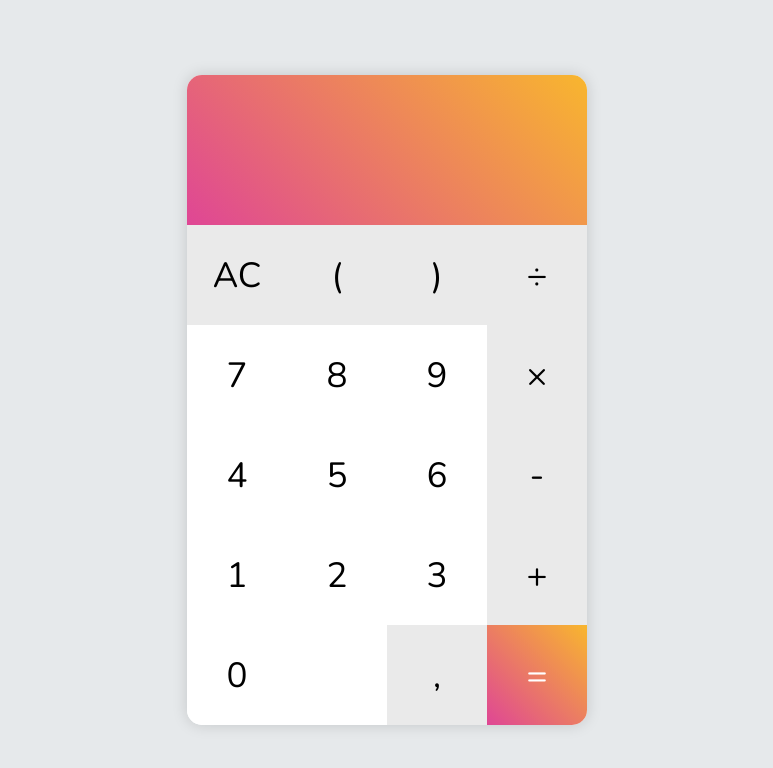
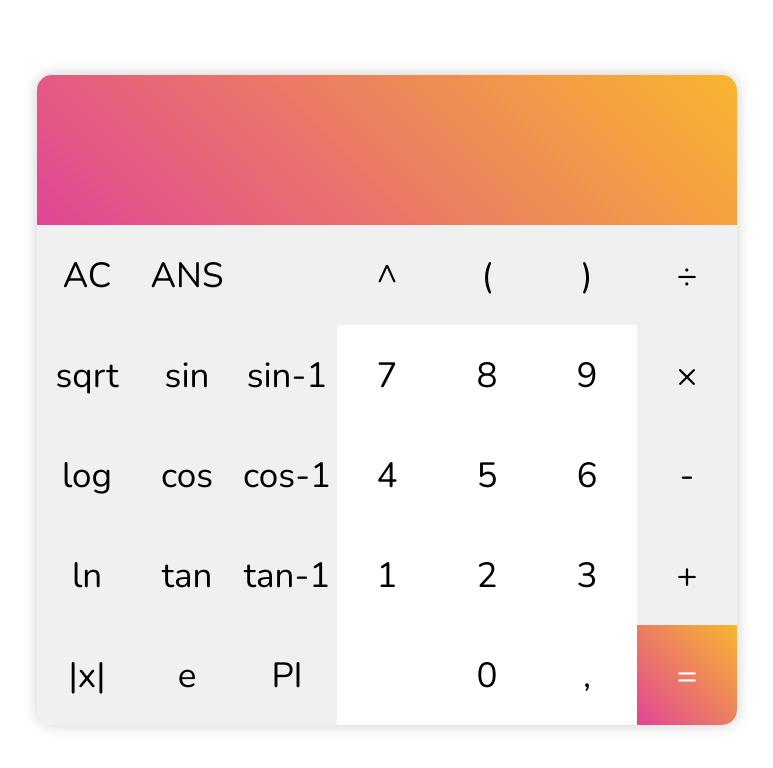
Before and after one commit to TwentyFiveSoftware/calculator, a plain HTML site: page index.html in a window 1280 px wide. Shown: the whole page, without its empty margins (253-1026 px from the left). Drawn offline with nearby package versions, Linux system fonts and the light colour scheme.

Commit message:
Added extended calculator layout.

```diff
--- a/index.html
+++ b/index.html
@@ -8,32 +8,76 @@
     <script src="https://cdn.jsdelivr.net/npm/vue/dist/vue.js"></script>
 </head>
 <body>
-<div class="calculator">
+<!--<div class="calculator">-->
+<!--    <div class="calculator__top">-->
+<!--        <div class="calculator__input">{{formattedInput}}</div>-->
+<!--        <div class="calculator__output">{{output}}</div>-->
+<!--    </div>-->
+
+<!--    <div class="calculator__bottom">-->
+<!--        <div class="calculator__button calculator__button&#45;&#45;dark" @click="() => clickButton('AC')">AC</div>-->
+<!--        <div class="calculator__button calculator__button&#45;&#45;dark" @click="() => clickButton('(')">(</div>-->
+<!--        <div class="calculator__button calculator__button&#45;&#45;dark" @click="() => clickButton(')')">)</div>-->
+<!--        <div class="calculator__button calculator__button&#45;&#45;dark" @click="() => clickButton('/')">÷</div>-->
+<!--        <div class="calculator__button" @click="() => clickButton('7')">7</div>-->
+<!--        <div class="calculator__button" @click="() => clickButton('8')">8</div>-->
+<!--        <div class="calculator__button" @click="() => clickButton('9')">9</div>-->
+<!--        <div class="calculator__button calculator__button&#45;&#45;dark" @click="() => clickButton('*')">×</div>-->
+<!--        <div class="calculator__button" @click="() => clickButton('4')">4</div>-->
+<!--        <div class="calculator__button" @click="() => clickButton('5')">5</div>-->
+<!--        <div class="calculator__button" @click="() => clickButton('6')">6</div>-->
+<!--        <div class="calculator__button calculator__button&#45;&#45;dark" @click="() => clickButton('-')">-</div>-->
+<!--        <div class="calculator__button" @click="() => clickButton('1')">1</div>-->
+<!--        <div class="calculator__button" @click="() => clickButton('2')">2</div>-->
+<!--        <div class="calculator__button" @click="() => clickButton('3')">3</div>-->
+<!--        <div class="calculator__button calculator__button&#45;&#45;dark" @click="() => clickButton('+')">+</div>-->
+<!--        <div class="calculator__button"></div>-->
+<!--        <div class="calculator__button" @click="() => clickButton('0')">0</div>-->
+<!--        <div class="calculator__button" @click="() => clickButton('.')">,</div>-->
+<!--        <div class="calculator__button calculator__button&#45;&#45;highlighted" @click="() => clickButton('=')">=</div>-->
+<!--    </div>-->
+<!--</div>-->
+<div class="calculator calculator--extended">
     <div class="calculator__top">
         <div class="calculator__input">{{formattedInput}}</div>
         <div class="calculator__output">{{output}}</div>
     </div>
 
-    <div class="calculator__bottom">
+    <div class="calculator__bottom calculator__bottom--extended">
         <div class="calculator__button calculator__button--dark" @click="() => clickButton('AC')">AC</div>
+        <div class="calculator__button calculator__button--dark" @click="() => clickButton('ANS')">ANS</div>
+        <div class="calculator__button calculator__button--dark"></div>
+        <div class="calculator__button calculator__button--dark" @click="() => clickButton('^')">^</div>
         <div class="calculator__button calculator__button--dark" @click="() => clickButton('(')">(</div>
         <div class="calculator__button calculator__button--dark" @click="() => clickButton(')')">)</div>
         <div class="calculator__button calculator__button--dark" @click="() => clickButton('/')">÷</div>
+        <div class="calculator__button calculator__button--dark" @click="() => clickButton('sqrt')">sqrt</div>
+        <div class="calculator__button calculator__button--dark" @click="() => clickButton('sin')">sin</div>
+        <div class="calculator__button calculator__button--dark" @click="() => clickButton('arcsin')">sin-1</div>
         <div class="calculator__button" @click="() => clickButton('7')">7</div>
         <div class="calculator__button" @click="() => clickButton('8')">8</div>
         <div class="calculator__button" @click="() => clickButton('9')">9</div>
         <div class="calculator__button calculator__button--dark" @click="() => clickButton('*')">×</div>
+        <div class="calculator__button calculator__button--dark" @click="() => clickButton('log')">log</div>
+        <div class="calculator__button calculator__button--dark" @click="() => clickButton('cos')">cos</div>
+        <div class="calculator__button calculator__button--dark" @click="() => clickButton('arccos')">cos-1</div>
         <div class="calculator__button" @click="() => clickButton('4')">4</div>
         <div class="calculator__button" @click="() => clickButton('5')">5</div>
         <div class="calculator__button" @click="() => clickButton('6')">6</div>
         <div class="calculator__button calculator__button--dark" @click="() => clickButton('-')">-</div>
+        <div class="calculator__button calculator__button--dark" @click="() => clickButton('ln')">ln</div>
+        <div class="calculator__button calculator__button--dark" @click="() => clickButton('tan')">tan</div>
+        <div class="calculator__button calculator__button--dark" @click="() => clickButton('arctan')">tan-1</div>
         <div class="calculator__button" @click="() => clickButton('1')">1</div>
         <div class="calculator__button" @click="() => clickButton('2')">2</div>
         <div class="calculator__button" @click="() => clickButton('3')">3</div>
         <div class="calculator__button calculator__button--dark" @click="() => clickButton('+')">+</div>
+        <div class="calculator__button calculator__button--dark" @click="() => clickButton('|')">|x|</div>
+        <div class="calculator__button calculator__button--dark" @click="() => clickButton('e')">e</div>
+        <div class="calculator__button calculator__button--dark" @click="() => clickButton('PI')">PI</div>
+        <div class="calculator__button"></div>
         <div class="calculator__button" @click="() => clickButton('0')">0</div>
-        <div class="calculator__button"></div>
-        <div class="calculator__button calculator__button--dark" @click="() => clickButton('.')">,</div>
+        <div class="calculator__button" @click="() => clickButton('.')">,</div>
         <div class="calculator__button calculator__button--highlighted" @click="() => clickButton('=')">=</div>
     </div>
 </div>
--- a/style/style.scss
+++ b/style/style.scss
@@ -1,13 +1,13 @@
 @import url('https://fonts.googleapis.com/css2?family=Nunito:wght@400;700&display=swap');
 
 :root {
-    --color-background: #E6E9EB;
+    --color-background: #FFFFFF;
     --color-background-calculator: #FFFFFF;
     --color-accent-1: #DF4695;
     --color-accent-2: #F8B62E;
     --color-button-text: #000000;
     --color-button-text-light: #FFFFFF;
-    --color-button-background-dark: #EAEAEA;
+    --color-button-background-dark: #F0F0F0;
     --color-button-background-hover: #FBFBFB;
     --color-button-background-dark-hover: #E0E0E0;
     --color-input: #FFFFFFA0;
@@ -42,7 +42,11 @@ body {
     overflow: hidden;
     display: grid;
     grid-template-rows: 1fr calc(5 * 10rem);
-    box-shadow: 0 0 1.5rem 0 rgba(0, 0, 0, 0.15);
+    box-shadow: 0 0 1.5rem rgba(0, 0, 0, 0.2);
+
+    &--extended {
+        width: 70rem;
+    }
 
     &__top {
         background: linear-gradient(45deg, var(--color-accent-1), var(--color-accent-2));
@@ -65,6 +69,10 @@ body {
         display: grid;
         grid-template-columns: repeat(4, 10rem);
         grid-template-rows: repeat(5, 10rem);
+
+        &--extended {
+            grid-template-columns: repeat(7, 10rem);
+        }
     }
 
     &__button {
```
Also changed, not shown: style/style.css, 1 other file.
